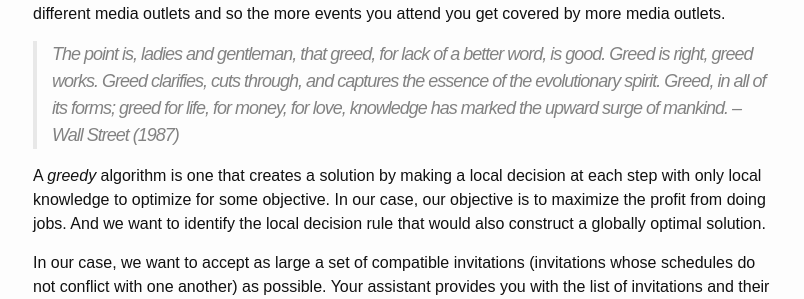
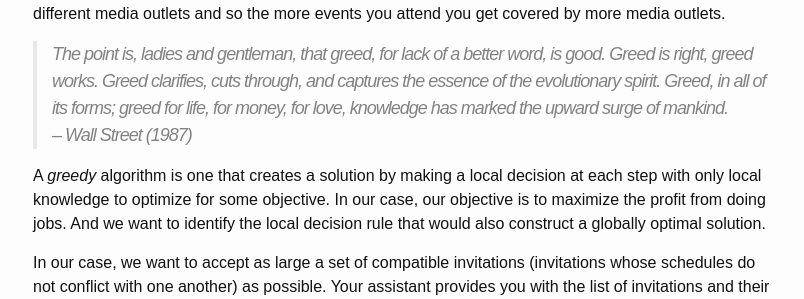
Before and after one commit to dotkay/dotkay.github.io, a Jekyll site: the page built from _posts/2018-10-01-event-scheduling.md, in a window 1280 px wide and 900 px high. Shown: the part 292-591 px from the top of the window, without its empty margins (237-1041 px from the left). Built offline with Jekyll 4.4.1, drawn with Linux system fonts in a browser that asks for light colours.

Commit message:
minor fix

```diff
--- a/_posts/2018-10-01-event-scheduling.md
+++ b/_posts/2018-10-01-event-scheduling.md
@@ -8,7 +8,7 @@ external-url: https://dotkay.github.io/2018/10/01/event-scheduling
 
 Suppose you are a famous celebrity getting several requests for interviews and appearances at events, of course with enough media presence, and you want to choose a few of the events so that you do not overcommit and keep your calendar relatively organized. You are relatively old fashioned and are having to compete against Tik-Tok teenagers for media clicks and so you want to accept as many invitations as possible so that it gives you maximum media coverage. The different events might be covered by different media outlets and so the more events you attend you get covered by more media outlets.
 
-> The point is, ladies and gentleman, that greed, for lack of a better word, is good. Greed is right, greed works. Greed clarifies, cuts through, and captures the essence of the evolutionary spirit. Greed, in all of its forms; greed for life, for money, for love, knowledge has marked the upward surge of mankind.                 -- Wall Street (1987)
+> The point is, ladies and gentleman, that greed, for lack of a better word, is good. Greed is right, greed works. Greed clarifies, cuts through, and captures the essence of the evolutionary spirit. Greed, in all of its forms; greed for life, for money, for love, knowledge has marked the upward surge of mankind. <br> -- Wall Street (1987)
 
 A _greedy_ algorithm is one that creates a solution by making a local decision at each step with only local knowledge to optimize for some objective. In our case, our objective is to maximize the profit from doing jobs. And we want to identify the local decision rule that would also construct a globally optimal solution.
 
```
